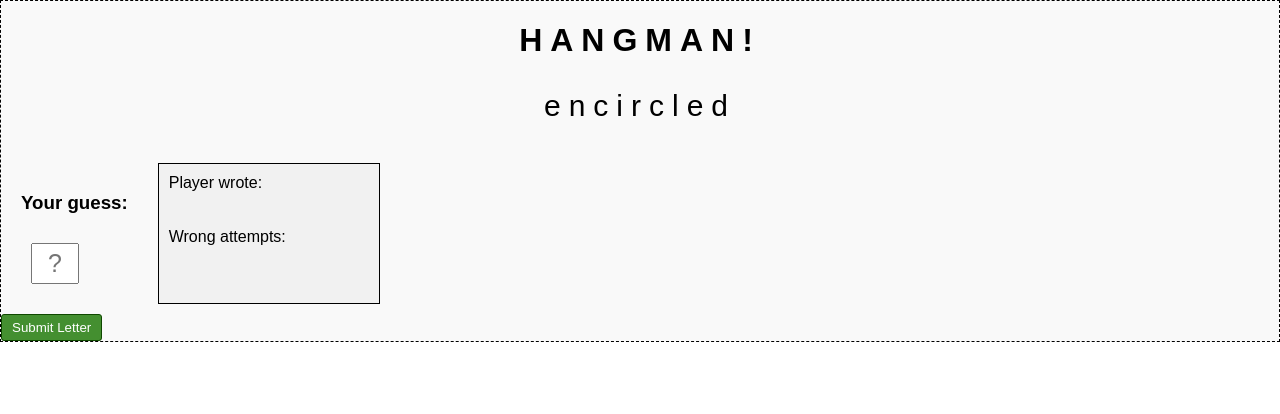
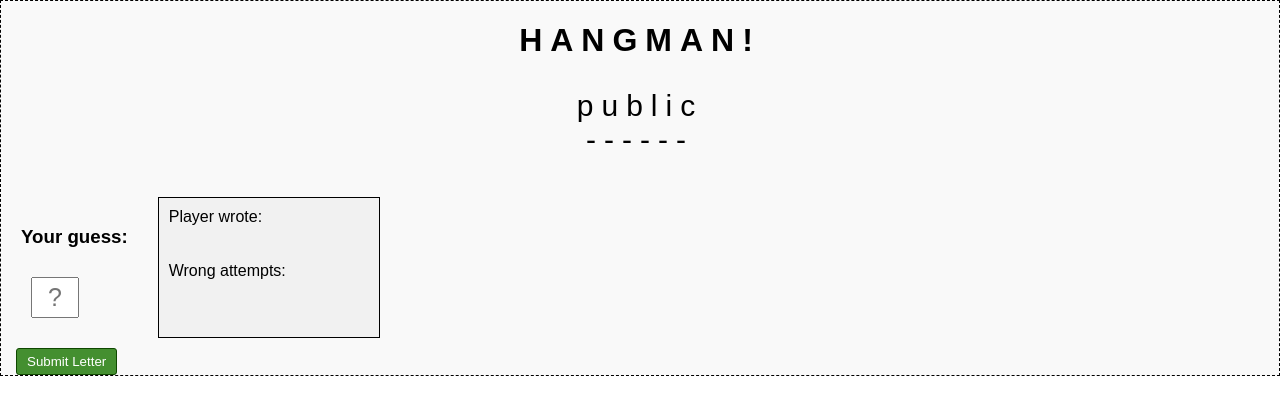
Before and after one commit to FStriewski/Hangman-Game, a React (Create React App) app: page / in a window 1280 px wide. Shown: the top 414 px of the page. Built offline with nearby package versions, Linux system fonts and the light colour scheme.

Commit message:
Move word list from Word to wordRepos

```diff
--- a/src/components/SubmitLetterButton.css
+++ b/src/components/SubmitLetterButton.css
@@ -5,6 +5,7 @@
   border-radius: 3px;
   color: #fff;
   padding: 5px 10px;
+  margin-left: 15px;
 }
 
 .SubmitLetterButton:hover {
--- a/src/components/SubmitLetterButton.js
+++ b/src/components/SubmitLetterButton.js
@@ -7,7 +7,16 @@ export class SubmitLetterButton extends PureComponent {
 
   handleClick = () => {
     let guess = document.getElementById('PlayerInputField').value;
-    this.props.guessWord(guess)
+
+    if (guess){
+      this.props.guessWord(guess)
+    } else {
+
+    }
+
+
+
+    // reset field
     document.getElementById('PlayerInputField').value = ""
   };
 
--- a/src/components/Word.js
+++ b/src/components/Word.js
@@ -2,29 +2,7 @@
 import React, { Component } from 'react';
 import './Word.css';
 import { connect } from 'react-redux'
-
-
-let generateWord = (function(){
-  let generated = false
-  return function(){
-    if (!generated) {
-      generated = true
-
-      let sentence = "depiction of a large writhing naked woman, whose prominent pudendum would be only more evident when viewed from below saw him accused of pornography and the public prosecutor was called Although the ministry stood by him when Jurisprudence which featured a penitent encircled by a formless squidlike creature caused further disquiet a decision was made to permanently display the paintings in a gallery"
-
-      let wordList = sentence
-        .split(" ")
-        .filter(x => x.length > 5)
-
-      let randomIndex = Math.floor(Math.random()* wordList.length)
-
-      return wordList[randomIndex]
-    }
-  }
-})();
-
-//const wordToGuess = generateWord();
-//const wordHidden = wordToGuess.split("").map(x => x = "-").join("")
+import {wordToGuess, wordHidden} from './wordRepos'
 
 
 class Word extends Component {
@@ -38,32 +16,14 @@ class Word extends Component {
   }
 
   render() {
-
-  const wordToGuess = generateWord();
-
-
-
-  console.log(wordToGuess)
     return (
       <div className="Word">
-      {this.checker("a")}
-      {wordToGuess}
-      {this.props.word.wordHidden}
-      {this.props.word.guessesSoFar}
+      {wordToGuess}<br/>
+      {wordHidden}
       </div>
     );
   }
 }
-/*
-const mapStateToProps = (state) => {
-  // return an object with the prop names (keys) and prop values
-  // taken from the reduxState (values)
-  return {
-    word: state.wordToGuess,
-    //wordHidden: state.wordHidden
-  }
-}
-*/
-// Then pass it to connect:
+
 const mapStateToProps = ({ word }) => ({ word })
 export default connect(mapStateToProps, {})(Word)
--- /dev/null
+++ b/src/components/wordRepos.js
@@ -0,0 +1,27 @@
+
+
+let generateWord = (function(){
+  let generated = false
+  return function(){
+    if (!generated) {
+      generated = true
+
+      let sentence = "depiction of a large writhing naked woman whose prominent pudendum would be only more evident when viewed from below saw him accused of pornography and the public prosecutor was called Although the ministry stood by him when Jurisprudence which featured a penitent encircled by a formless squidlike creature caused further disquiet a decision was made to permanently display the paintings in a gallery"
+
+      let wordList = sentence
+        .split(" ")
+        .filter(x => x.length > 5)
+
+      let randomIndex = Math.floor(Math.random()* wordList.length)
+
+      return wordList[randomIndex]
+    }
+  }
+})();
+
+export let wordToGuess = generateWord();
+export let wordHidden = wordToGuess.split("").map(x => x = "-").join("")
+
+
+//let wordArray = wordToGuess.split("")
+//let puzzleWord = wordArray.map(x => word.indexOf(x) < 0 ? "_" : x).join("");
```
